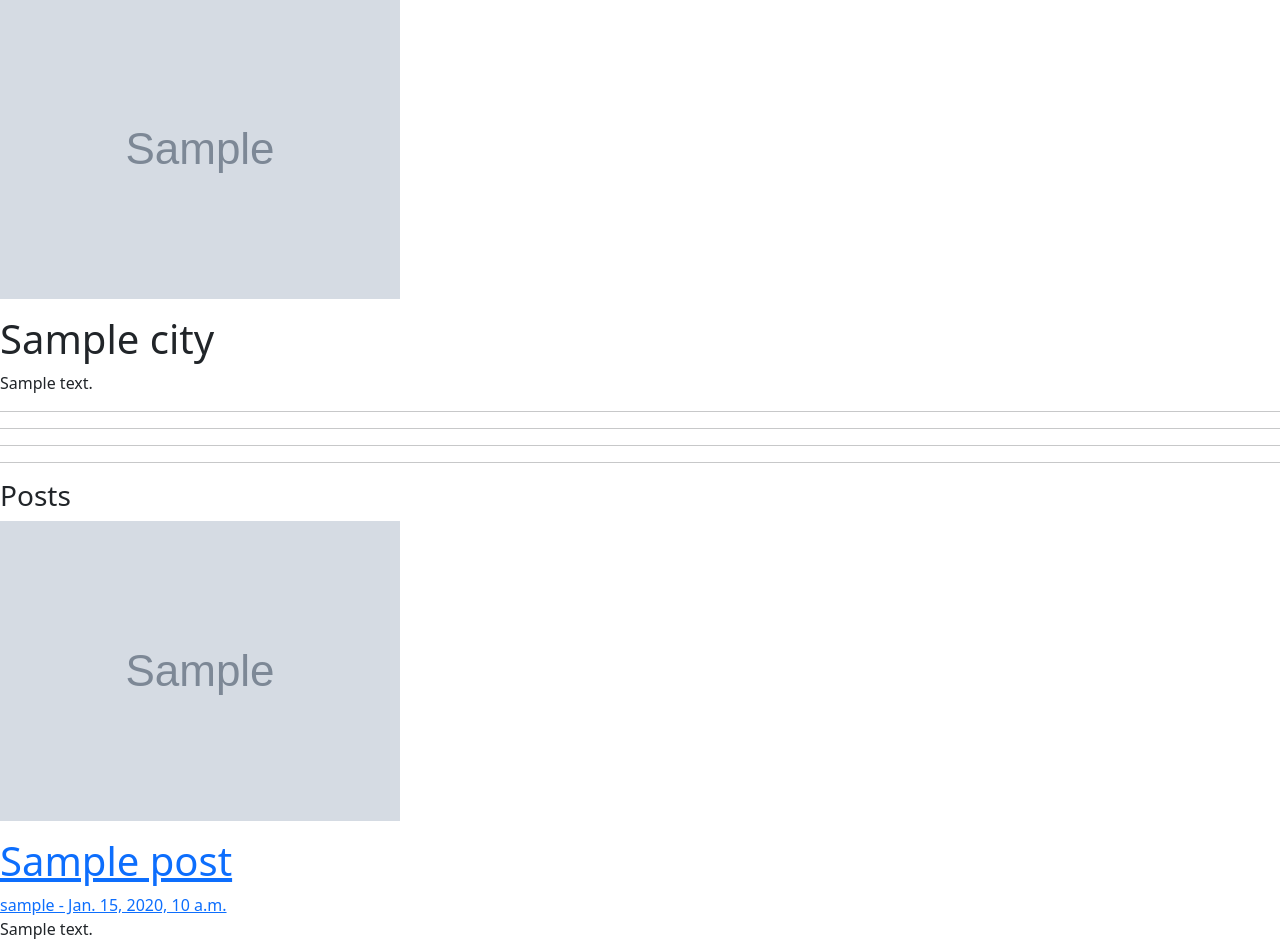
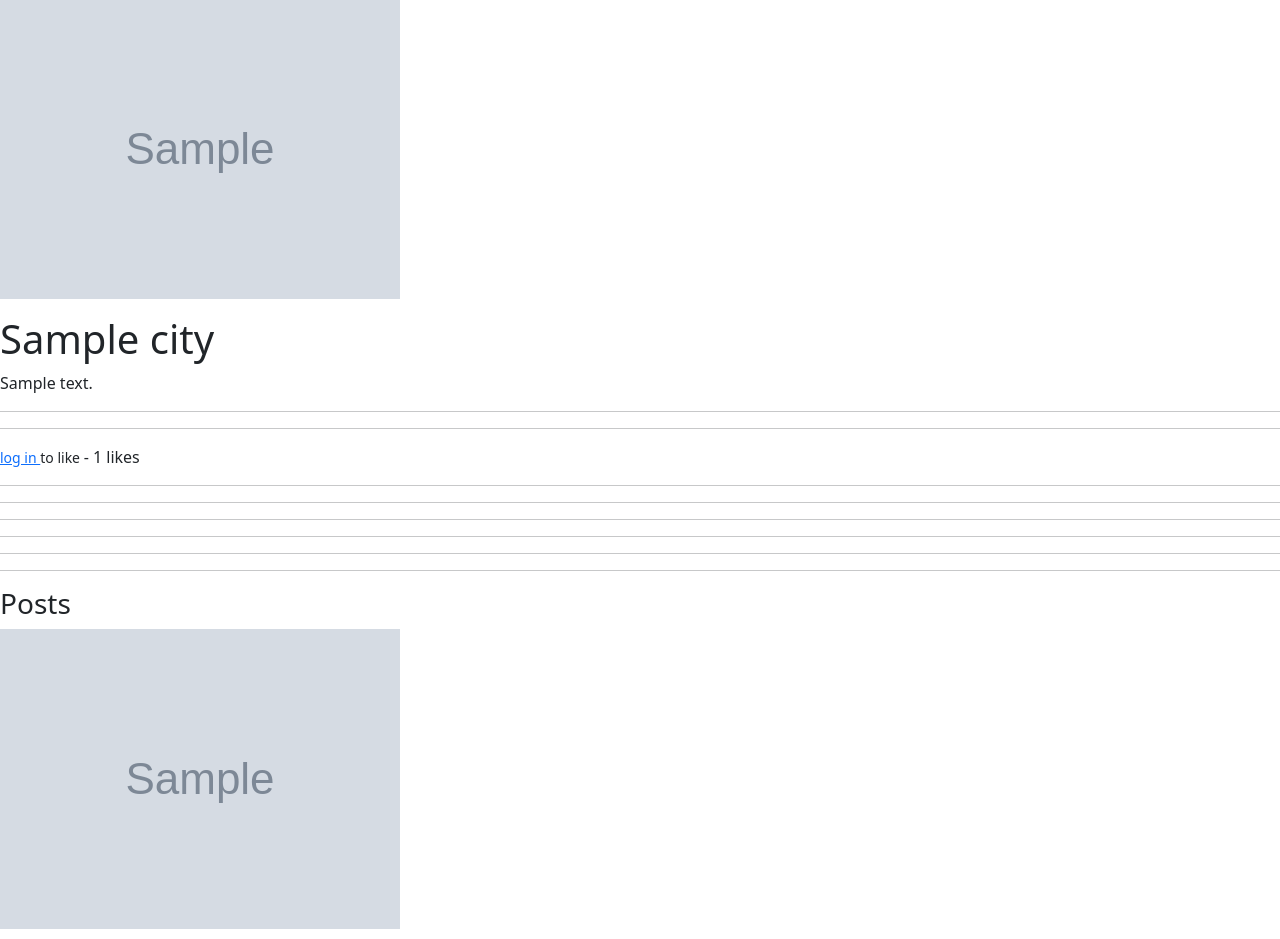
Before and after one commit to nabiladigo/travel_blog, a Django app: page /cities/1/ in a window 1280 px wide. Shown: the part 537-1476 px from the top of the page. Run offline with Django 4.2, Linux system fonts and the light colour scheme; tables that the repository leaves empty hold one stand-in row (values such as "Sample post"); grey boxes marked "Sample" are stand-in pictures.

Commit message:
create likes for cities

```diff
--- a/main_app/models.py
+++ b/main_app/models.py
@@ -11,9 +11,19 @@ class City(models.Model):
     country= models.CharField(max_length=250)
     body= models.TextField(max_length=500)
     created_at= models.DateTimeField(auto_now_add=True)
+    likes = models.ManyToManyField(User, related_name='blog_cites')
+
+
+    def total_likes(self):
+        return self.likes.count()
 
     def __str__(self):
         return self.name
+
+    def get_absolute_url(self):
+        return reverse('city_detail', args=(str(self.id)))
+
+
 
 
 class Post(models.Model):
--- a/main_app/templates/cities/city_detail.html
+++ b/main_app/templates/cities/city_detail.html
@@ -22,6 +22,28 @@
             </div>
 
         </div>
+
+
+        <hr>
+        <hr>
+
+        <form action="{% url 'city_like' city.pk %}" method="POST">
+            {% csrf_token %}
+            {% if user.is_authenticated %}
+            {% if liked %}
+            <button class="button is-danger is-small  " type="submit" name="city_id" value="{{city.id}}">Unlike</button>
+            {% else %}
+            <button class="button is-info is-small  " type="submit" name="city_id" value="{{city.id}}">Like</button>
+
+            {% endif %}
+            {% else%}
+            <small><a href="{% url 'login' %}">log in </a>to like </small>
+            {% endif %}
+            - {{ total_likes }} likes
+        </form>
+
+        <hr>
+        <hr>
 
             <hr>
             <hr>
--- a/main_app/urls.py
+++ b/main_app/urls.py
@@ -1,6 +1,6 @@
 from django.urls import path
 from . import views
-from .views import  profile, postlike
+from .views import  profile, postlike, citylike
 
 urlpatterns =[
     path('', views.Home.as_view(), name="home"),
@@ -10,6 +10,7 @@ urlpatterns =[
     path('cities/<int:pk>/', views.CityDetail.as_view(), name="city_detail"),
     path('cities/<int:pk>/update', views.CityUpdate.as_view(), name="city_update"),
     path('cities/<int:pk>/delete', views.CityDelete.as_view(), name="city_delete"),
+    path('like/<int:pk>/', citylike, name="city_like"),
 
     path('posts', views.Posts.as_view(), name="post_list"),
     path('cities/posts/new', views.PostCreate.as_view(), name="post_create"),
--- a/main_app/views.py
+++ b/main_app/views.py
@@ -72,6 +72,37 @@ class CityCreate(CreateView):
 class CityDetail(DetailView):
     model=City
     template_name="cities/city_detail.html"
+
+    def get_context_data(self, **kwargs):
+        context = super(CityDetail, self).get_context_data(**kwargs)
+
+        stuff = get_object_or_404(City, id=self.kwargs['pk'])
+        total_likes = stuff.total_likes()
+
+        liked = False
+        if stuff.likes.filter(id=self.request.user.id).exists():
+            liked = True
+
+        context["total_likes"] = total_likes
+        context["liked"] = liked
+
+        return context
+
+
+def citylike(request, pk):
+    city = get_object_or_404(City, id=request.POST.get('city_id'))
+    liked = False
+    if city.likes.filter(id=request.user.id).exists():
+        city.likes.remove(request.user)
+        liked = False
+    else:
+        city.likes.add(request.user)
+        liked = True
+
+    # to stay in the same page without the user notice anything
+    return HttpResponseRedirect(reverse('city_detail', args=[str(pk)]))
+
+
 
 
 @method_decorator(login_required, name='dispatch')
```
Also changed, not shown: main_app/templates/cities/city_list.html (+0 -18 lines), main_app/migrations/0003_alter_post_options_city_likes_alter_post_post_date.py (added).
